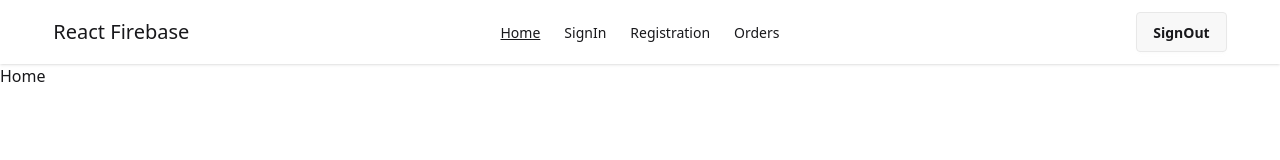
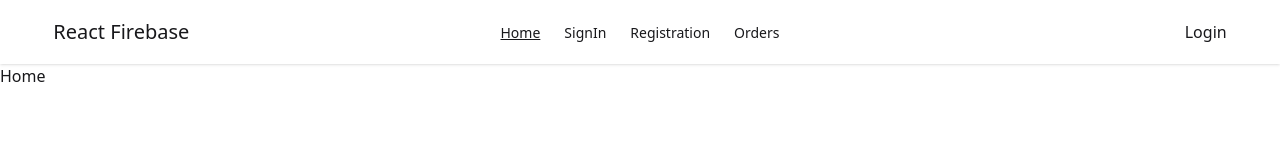
Before and after one commit to hamadismail/react-firebase-auth, a React (Vite) app: page / in a window 1280 px wide. Shown: the top 160 px of the page. Built offline with nearby package versions, Linux system fonts and the light colour scheme; no server answers.

Commit message:
implement signOut funtionality

```diff
--- a/src/components/Navbar.jsx
+++ b/src/components/Navbar.jsx
@@ -4,7 +4,7 @@ import '../styles/navbar.css';
 import { AuthContext } from '../providers/AuthContext';
 
 const Navbar = () => {
-  const { signOutUser } = use(AuthContext);
+  const { user, signOutUser } = use(AuthContext);
   const links = (
     <>
       <li>
@@ -67,9 +67,16 @@ const Navbar = () => {
           <ul className="menu menu-horizontal px-1">{links}</ul>
         </div>
         <div className="navbar-end">
-          <Link onClick={handleSignOut} to="/" className="btn">
-            SignOut
-          </Link>
+          {user ? (
+            <>
+              <span>{user.email}</span>
+              <Link onClick={handleSignOut} className="btn">
+                SignOut
+              </Link>
+            </>
+          ) : (
+            <Link to="/signin">Login</Link>
+          )}
         </div>
       </div>
     </div>
--- a/src/providers/AuthProvides.jsx
+++ b/src/providers/AuthProvides.jsx
@@ -1,8 +1,9 @@
-import React from 'react';
+import React, { useEffect, useState } from 'react';
 import { AuthContext } from './AuthContext';
 import {
   createUserWithEmailAndPassword,
   GoogleAuthProvider,
+  onAuthStateChanged,
   signInWithEmailAndPassword,
   signInWithPopup,
   signOut,
@@ -12,23 +13,43 @@ import { auth } from '../firebase/firebase.init';
 const googleProvider = new GoogleAuthProvider();
 
 const AuthProvides = ({ children }) => {
+  const [user, setUser] = useState(null);
+  const [loading, setLoading] = useState(true);
+
   const createUser = (email, password) => {
+    setLoading(true);
     return createUserWithEmailAndPassword(auth, email, password);
   };
 
   const signInUser = (email, password) => {
+    setLoading(true);
     return signInWithEmailAndPassword(auth, email, password);
   };
 
   const googleSignIn = () => {
+    setLoading(true);
     return signInWithPopup(auth, googleProvider);
   };
 
   const signOutUser = () => {
+    setLoading(true);
     return signOut(auth);
   };
 
+  useEffect(() => {
+    const unSubscriber = onAuthStateChanged(auth, currentUser => {
+      console.log(currentUser);
+      setUser(currentUser);
+      setLoading(false);
+    });
+    return () => {
+      unSubscriber();
+    };
+  }, []);
+
   const userInfo = {
+    user,
+    loading,
     createUser,
     signInUser,
     googleSignIn,
```
